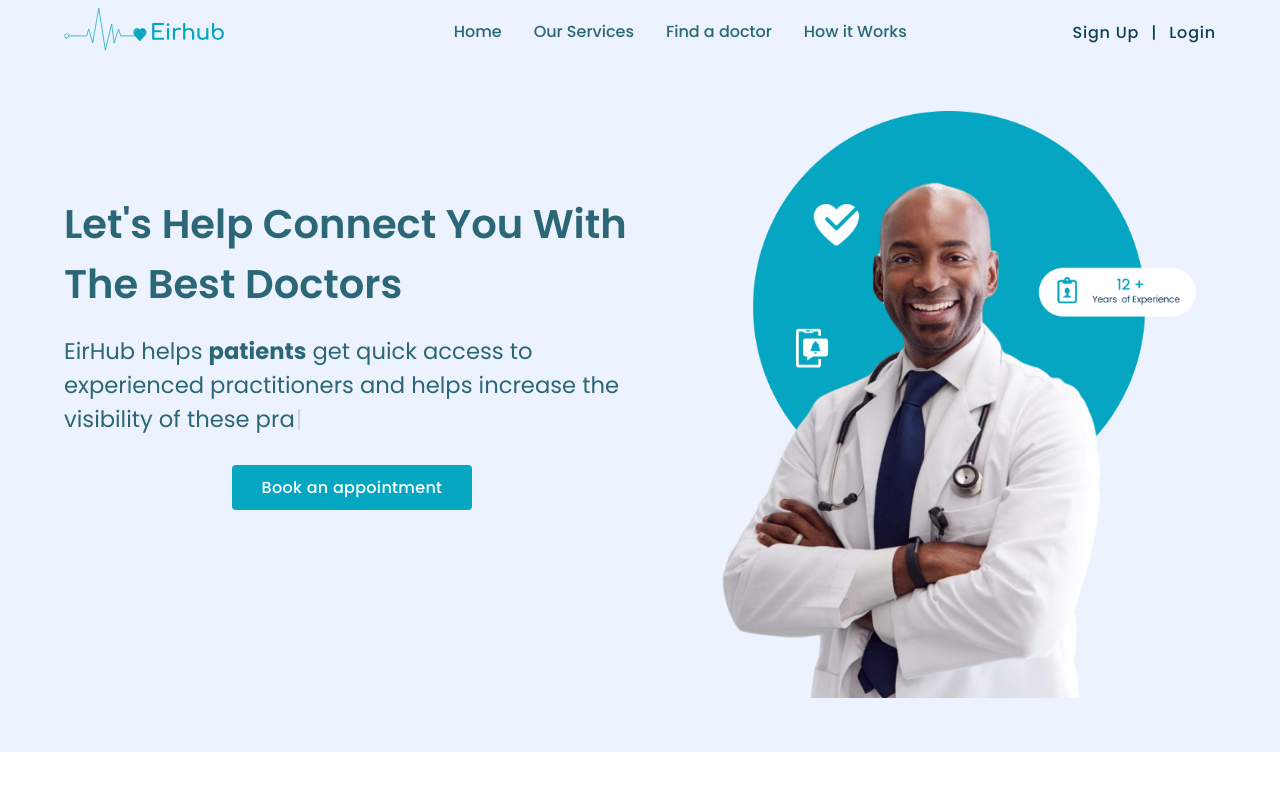
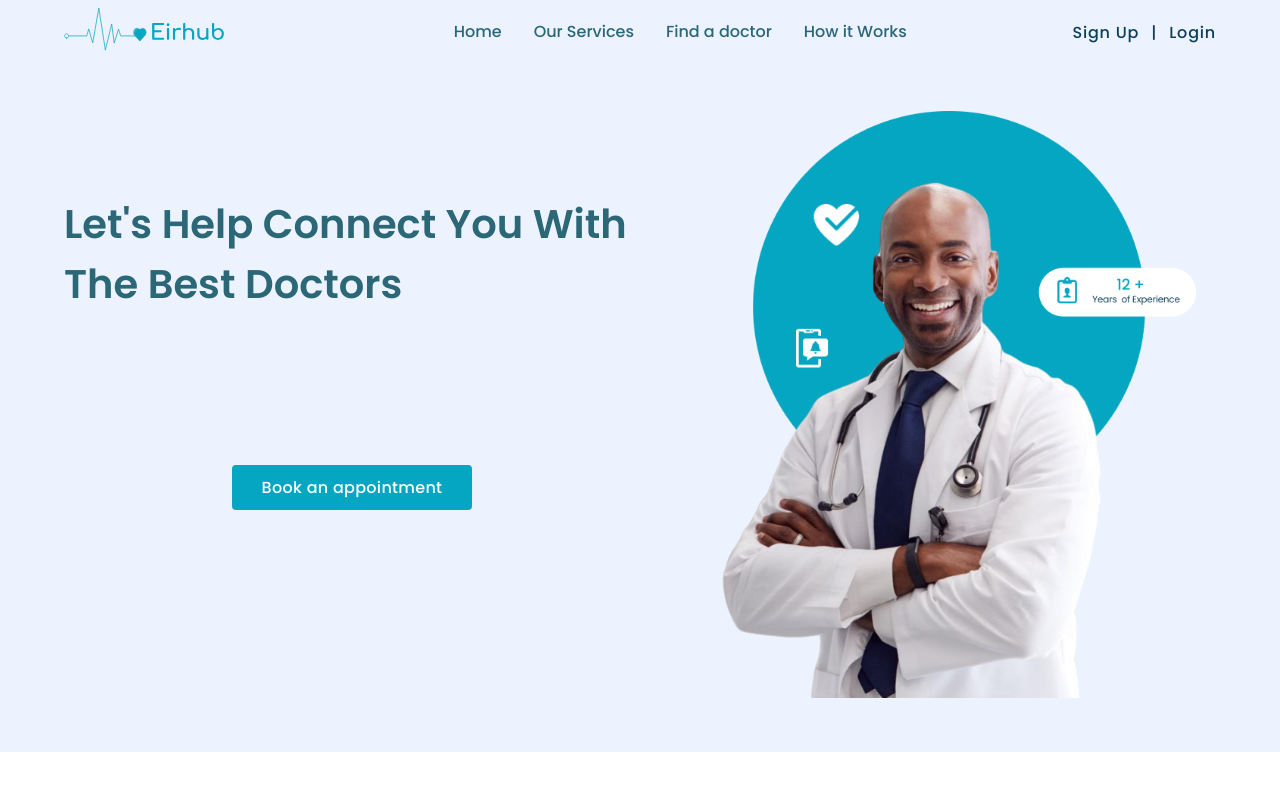
Before and after one commit to Silicon-Valley00/eirhub-frontend, a React (Create React App) app in the folder client/: page / in a window 1280 px wide. Shown: the top 800 px of the page. Built offline with nearby package versions, Linux system fonts and the light colour scheme; the HTML template or start-up script is replaced by a standard one.

Commit message:
Comment Out typewriter

```diff
--- a/client/src/Pages/Landing page/components/Hero.js
+++ b/client/src/Pages/Landing page/components/Hero.js
@@ -2,7 +2,7 @@ import React from 'react';
 import landingpageImage from '../../../assets/landingpage design.png';
 import heroStyles from './hero.module.css';
 import 'animate.css/animate.min.css';
-import Typewriter from 'typewriter-effect';
+// import Typewriter from 'typewriter-effect';
 
 const Hero = () => {
    return (
@@ -17,7 +17,7 @@ const Hero = () => {
                </div>
                <div className={heroStyles.content_info}>
                   <p className={heroStyles.content__info}>
-                     <Typewriter
+                     {/* <Typewriter
                         options={{ loop: false, delay: 20 }}
                         onInit={(typewriter) => {
                            typewriter
@@ -30,7 +30,7 @@ const Hero = () => {
                               )
                               .start();
                         }}
-                     />
+                     /> */}
                   </p>
                </div>
 
```
